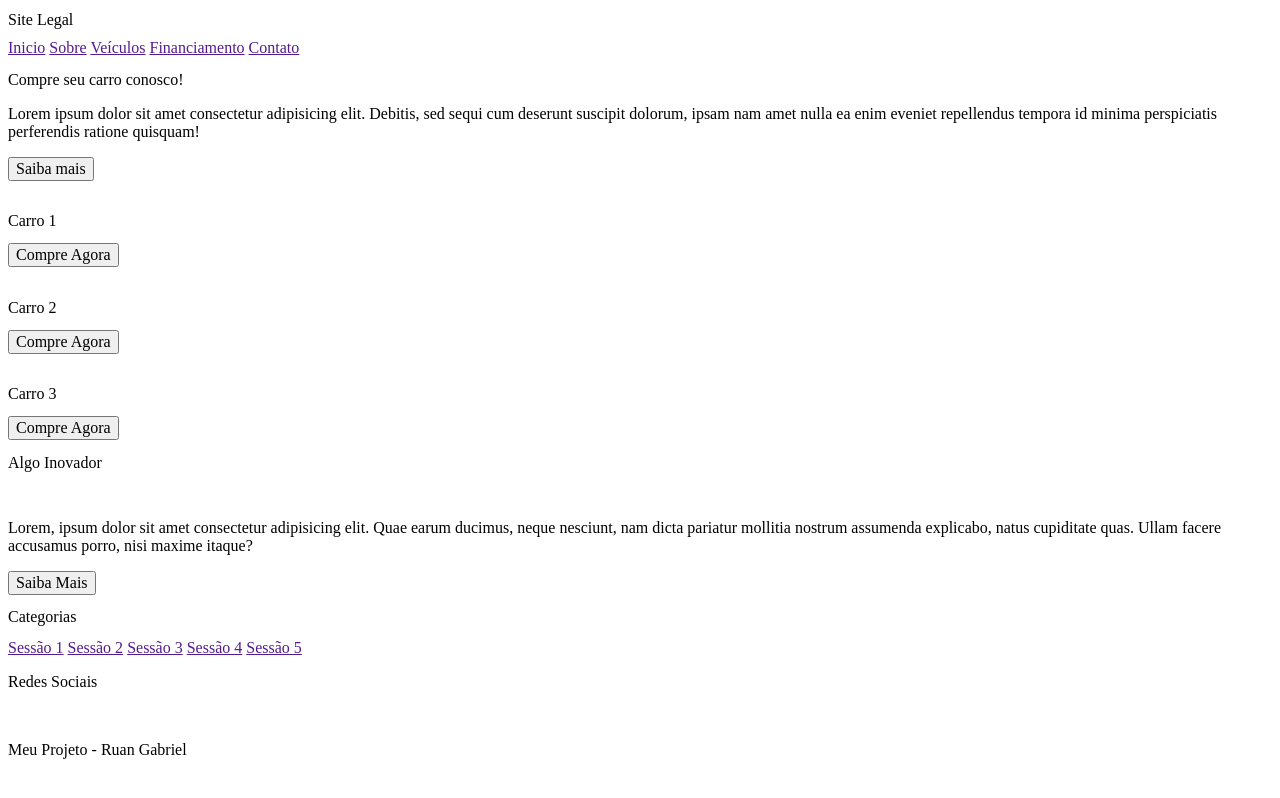
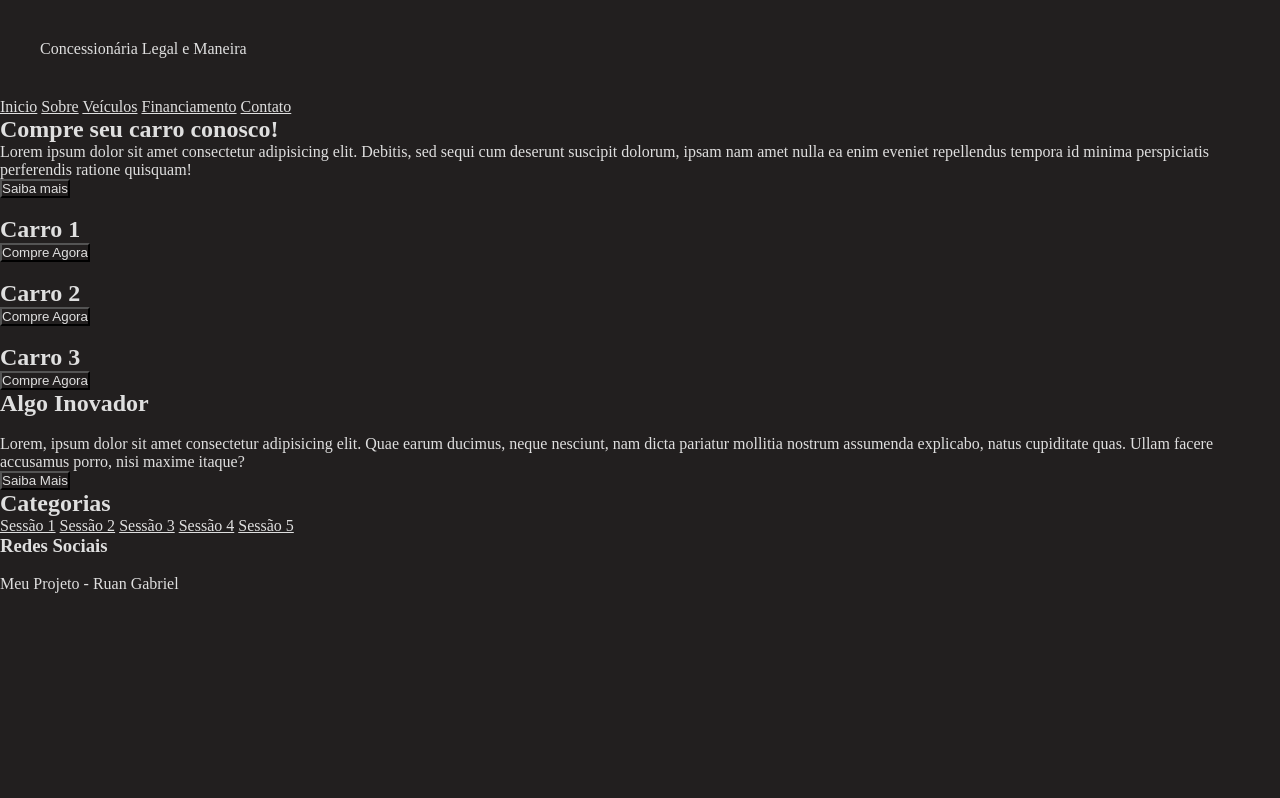
Before and after one commit to Ruann1/projetos-pessoais, a plain HTML site: page projeto-site/index.html in a window 1280 px wide. Drawn offline with Linux system fonts and the light colour scheme; a web font is replaced by a local one.

Commit message:
pequenas mudanças

```diff
--- a/projeto-site/estilo.css
+++ b/projeto-site/estilo.css
@@ -15,5 +15,18 @@
 }
 
 *{
-    font: var(--fonte-padrao);
+    padding: 0px;
+    margin: 0px;
+    background-color: rgb(34, 31, 31);
+    color: rgba(245, 245, 245, 0.897);
 }
+
+#titulo{
+    padding: 15px;
+    margin: 25px;
+}
+
+#textotitulo{
+    font:  100px, var(--fonte-padrao),
+
+}
--- a/projeto-site/index.html
+++ b/projeto-site/index.html
@@ -7,26 +7,27 @@
     <link rel="stylesheet" href="estilo.css">
 </head>
 <body>
-    <header>
-        <h1>Site Legal</h1>
+    <header id="titulo">
+        <h1 id="textotitulo">Concessionária Legal e Maneira</</h1>
 
     </header>
     <section>
-        <nav>
-            <a href="">Inicio</a>
-            <a href="">Sobre</a>
-            <a href="">Veículos</a>
-            <a href="">Financiamento</a>
-            <a href="">Contato</a>
+        <nav id="procura">
+
+            <a href="temp.html" target="_blank" class="link">Inicio</a>
+            <a href="temp.html" target="_blank" class="link">Sobre</a>
+            <a href="temp.html" target="_blank" class="link">Veículos</a>
+            <a href="temp.html" target="_blank" class="link">Financiamento</a>
+            <a href="temp.html" target="_blank" class="link">Contato</a>
             <!--Barra de Search-->
         </nav>
 
     </section>
-    <article>
-        <h1>Compre seu carro conosco!</h1>
-        <p>Lorem ipsum dolor sit amet consectetur adipisicing elit. Debitis, sed sequi cum deserunt suscipit dolorum, ipsam nam amet nulla ea enim eveniet repellendus tempora id minima perspiciatis perferendis ratione quisquam!</p>
-        <input type="button" value="Saiba mais">
-        <img src="" alt="">
+    <article id="artigo">
+        <h1 class="textoprincipal">Compre seu carro conosco!</h1>
+        <p class="descricao">Lorem ipsum dolor sit amet consectetur adipisicing elit. Debitis, sed sequi cum deserunt suscipit dolorum, ipsam nam amet nulla ea enim eveniet repellendus tempora id minima perspiciatis perferendis ratione quisquam!</p>
+        <input type="submit" value="Saiba mais">
+        <img id="imagemprincipal" src="" alt="">
 
     </article>
     <article>
```
Also changed, not shown: projeto-site/temp.html (added, +11 -0 lines).
